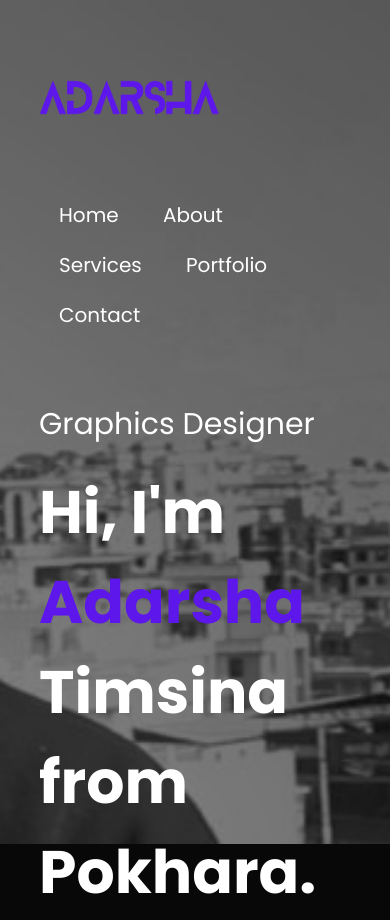
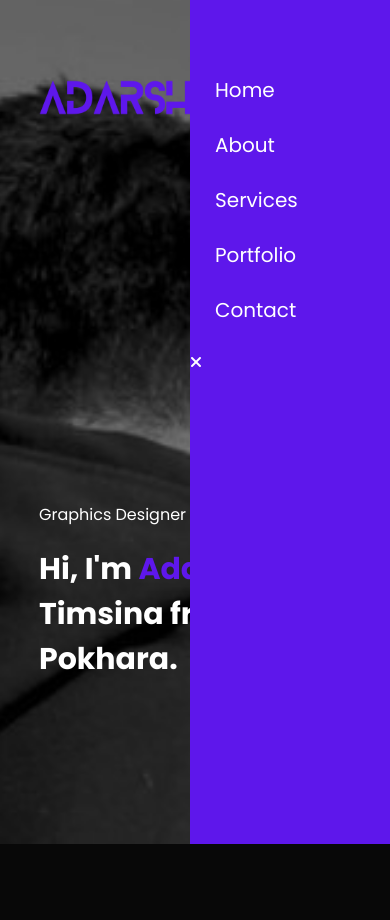
Before and after one commit to adarshatimsina/portfolioWebsite, a plain HTML site: page index.html in a window 390 px wide. Shown: the top 920 px of the page. Drawn offline with Linux system fonts and the light colour scheme.

Commit message:
copyright

```diff
--- a/index.html
+++ b/index.html
@@ -20,8 +20,9 @@
                         <li><a href="#">Services</a></li>
                         <li><a href="#">Portfolio</a></li>
                         <li><a href="#">Contact</a></li>
-
+                        <i class="fa-solid fa-xmark"></i>
                     </ul>
+                    <i class="fa-solid fa-bars"></i>
                 </nav>
                 <div class="header-text">
                     <p>Graphics Designer</p>
--- a/style.css
+++ b/style.css
@@ -383,3 +383,50 @@ form .btn2{
 .copyright i{
     color: #5E17EB;
 }
+
+
+
+/* -----------------CSS for phone/small screens ------------- */
+nav .fas{
+    display: none;
+}
+@media only screen and (max-width: 600px){
+    #header{
+        background-image: url(images/phone.jpg);
+
+    }
+    .header-text{
+        margin-top: 100%;
+        font-size: 16px;
+    }
+    .header-text h1{
+        font-size: 30px;
+    }
+    nav .fas{
+        display: block;
+        font-size: 25px;
+    }
+
+    nav ul{
+        background: #5E17EB;
+        position: fixed;
+        top: 0;
+        right: 0;
+        width: 200px;
+        height: 100vh;
+        padding-top: 50px;
+    }
+
+    nav ul li{
+        display: block;
+        margin: 25px;
+
+    }
+
+    nav ul .fas {
+        position: absolute;
+        top: 25px;
+        left: 25px;
+        cursor: pointer;
+    }
+}
```
Also changed, not shown: images/phone.jpg (added).
